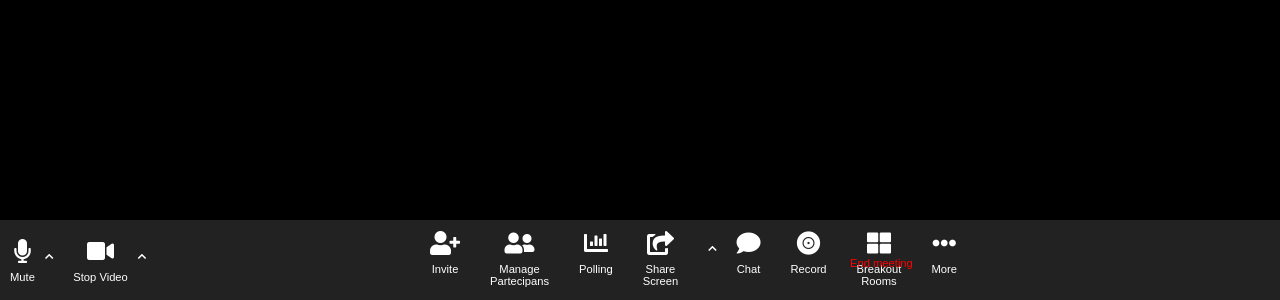
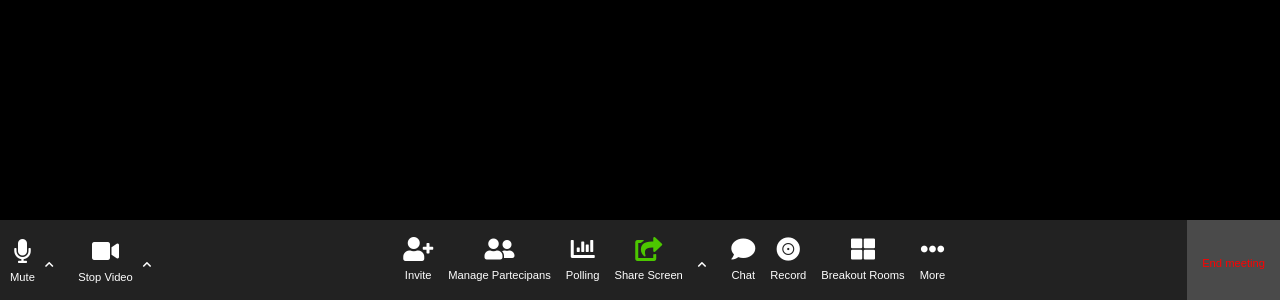
Before and after one commit to DanieleGelsomino/html-css-zoom, a plain HTML site: page index.html in a window 1280 px wide. Shown: the part 500-800 px from the top of the page. Drawn offline with Linux system fonts and the light colour scheme.

Commit message:
correct nav section complete

```diff
--- a/css/style.css
+++ b/css/style.css
@@ -21,12 +21,11 @@ body {
 
 .wrapper {
     display: flex;
-    flex-direction: column-reverse;
     height: 100vh;
+    flex-direction: column;
 }
 
 nav > * {
-    width: calc(100% / 3);
     font-size: 1.5rem;
     color: white;
 }
@@ -34,10 +33,11 @@ nav > * {
 
 nav {
     display: flex;
+    justify-content: space-between;
     min-height: 80px;
     background-color:rgb(34, 34, 34);
     align-items: center;
-    padding: 0 10px;
+    padding-left: 10px;
 }
 
 
@@ -53,10 +53,8 @@ nav {
 }
 
 
-
  .media-cmd > .multimedia, .arrow-up {
     display: flex;
-    flex-direction: column;
     list-style-type:none;
     margin-right: 10px;
 }
@@ -64,7 +62,7 @@ nav {
 
 .arrow-up button i{
     font-size: 0.6rem;
-    margin-right: 10px;
+    margin-right: 15px;
 }
 
 button  {
@@ -82,23 +80,38 @@ p {
 
 .action-btn {
     display: flex;
+    justify-content: space-around;
 }
 
 .action-btn ul {
     display: flex;
+    justify-content: space-around;
     list-style-type: none;
 }
 
 .principals-cmd {
-    margin-right: 30px;
+    margin-right: 15px;
 }
 
 .exit-btn {
     display: flex;
+    justify-content: flex-end;
+    height: 80px;
+    background-color: rgb(74, 74, 74);
+
+
 }
 
 .exit p {
     color: red;
+    padding: 0 15px;
+
+
+}
+
+
+#green {
+    color: rgb(76, 199, 0);
 }
 
 /****** / nav *******/
--- a/index.html
+++ b/index.html
@@ -14,6 +14,24 @@
 
 <body>
     <div class="wrapper">
+
+
+        <!-- sezione main -->
+        <main>
+            <div class="container-wrap">
+                <!-- creo contenitore con img wrap -->
+                <div class="img-wrapped">
+                    <div class="username">
+
+                    </div>
+                </div>
+
+            </div>
+
+        </main>
+
+        <!-- / sezione main -->
+
         <!-- sezione nav parte inferiore -->
         <nav>
             <!-- divido la nav in tre sezioni  -->
@@ -75,7 +93,7 @@
                     </li>
                     <li class="principals-cmd">
                         <button>
-                            <i class="fas fa-share-square"></i>
+                            <i id="green" class="fas fa-share-square"></i>
                             <p>Share Screen</p>
                         </button>
                     </li>
@@ -127,21 +145,6 @@
         </nav>
         <!-- / sezione nav parte inferiore -->
 
-        <!-- sezione main -->
-        <main>
-            <div class="container-wrap">
-                <!-- creo contenitore con img wrap -->
-                <div class="img-wrapped">
-                    <div class="username">
-
-                    </div>
-                </div>
-
-            </div>
-
-        </main>
-        <!-- / sezione main -->
-
     </div>
 
 </body>
```
